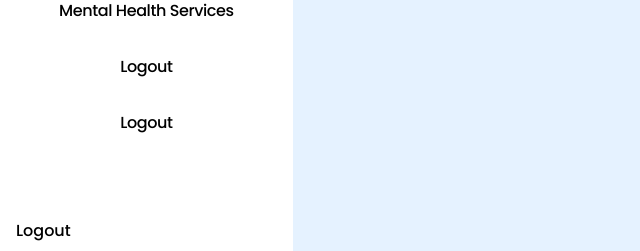
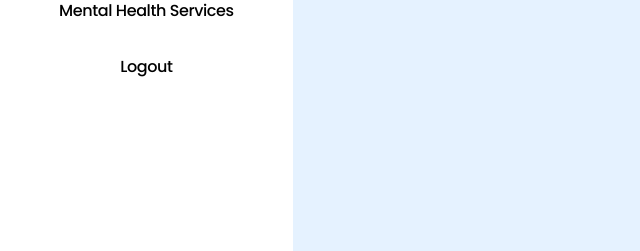
Before and after one commit to sherwinromano/capstone-v2, a Django app: page /main/ in a window 1280 px wide. Shown: the part 639-890 px from the top of the page, without its empty margins (0-640 px from the left). Run offline with Django 5.2, Linux system fonts and the light colour scheme; a user stored in the database is signed in; parts of the project's set-up code (start-up, migrations or seed data) failed here and were passed over; some libraries are stand-ins or nearby versions.

Commit message:
Removed duplicate Logout option

```diff
--- a/main/templates/mainv2.html
+++ b/main/templates/mainv2.html
@@ -122,12 +122,6 @@
                 Logout
             </a>
           </li>
-          <li class="mt-auto">
-            <a href="{% url 'main:logout' %}"
-               class="flex justify-center items-center h-full tracking-tight hover:bg-[#f0f0f0] py-4 font-medium hover:border-r-[4px] hover:border-[#3b82f6] transition-all">
-                Logout
-            </a>
-          </li>
           {% else %}
           <li>
             <a
@@ -160,9 +154,6 @@
           </li>
           {% endif %}
         </ul>
-        <a href="{% url 'main:logout' %}" class="flex items-center px-4 py-2 text-gray-700 hover:text-[#3b82f6] transition-colors {% if user.is_superuser or user.is_staff %}mt-auto{% endif %}">
-          <span class="font-medium">Logout</span>
-        </a>
         <svg
           id="toggleMenuBtn"
           xmlns="http://www.w3.org/2000/svg"
```
Also changed, not shown: db.sqlite3.
